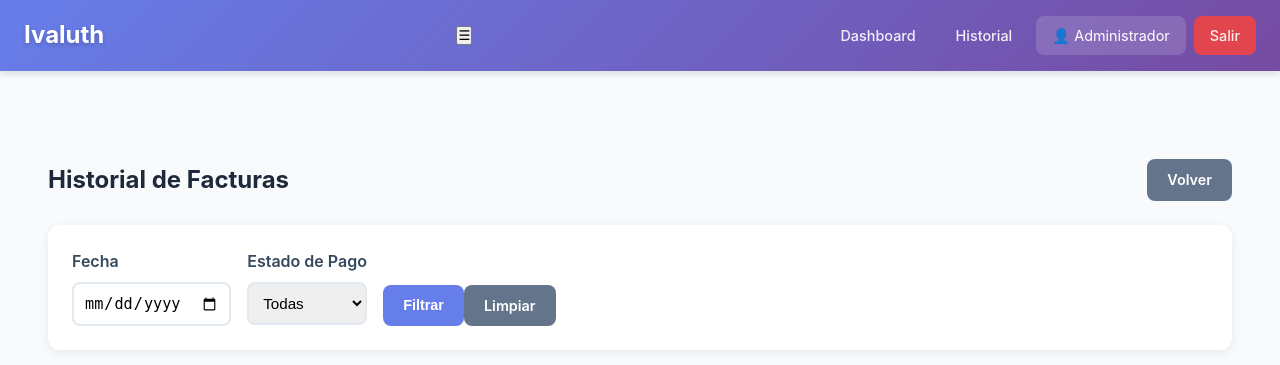
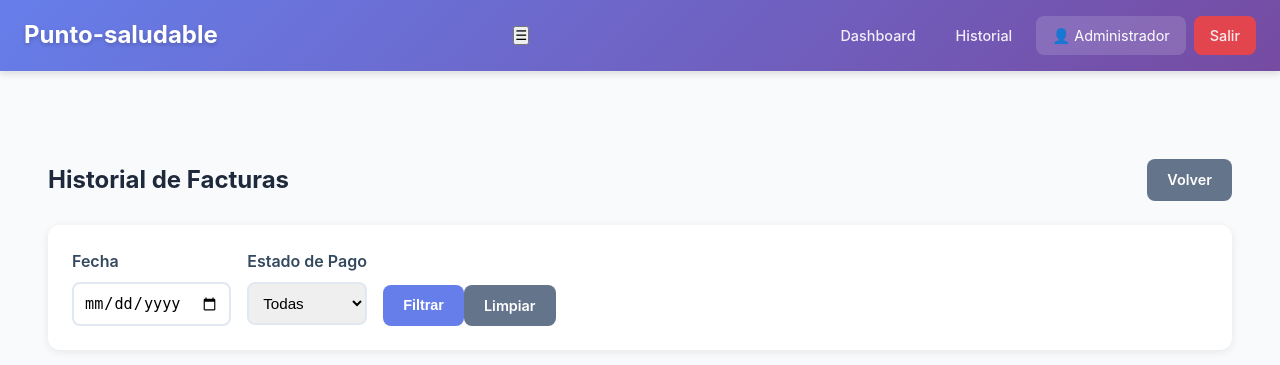
Before and after one commit to vallejoj645/Punto-saludable, a Flask app: page /facturas in a window 1280 px wide. Shown: the top 365 px of the page. Run offline with Flask 3, Linux system fonts and the light colour scheme; a user stored in the database is signed in; data that the repository does not hold is empty.

Commit message:
se cambio el nombre de la empresa

```diff
--- a/templates/administrar_menu.html
+++ b/templates/administrar_menu.html
@@ -196,7 +196,7 @@
 <body>
     <nav class="navbar">
         <div class="nav-container">
-            <div class="nav-brand">Ivaluth</div>
+            <div class="nav-brand">Punto-saludable</div>
             <div class="nav-menu">
                 <a href="{{ url_for('dashboard') }}" class="nav-link">Dashboard</a>
                 <a href="{{ url_for('administrar_mesas') }}" class="nav-link">Mesas</a>
--- a/templates/administrar_usuarios.html
+++ b/templates/administrar_usuarios.html
@@ -266,7 +266,7 @@
 <body>
     <nav class="navbar">
         <div class="nav-container">
-            <div class="nav-brand">Ivaluth</div>
+            <div class="nav-brand">Punto-saludable</div>
             <div class="nav-menu">
                 <a href="{{ url_for('dashboard') }}" class="nav-link">Dashboard</a>
                 <a href="{{ url_for('administrar_mesas') }}" class="nav-link">Mesas</a>
--- a/templates/base.html
+++ b/templates/base.html
@@ -10,7 +10,7 @@
     {% if current_user.is_authenticated %}
     <nav class="navbar">
         <div class="nav-container">
-            <div class="nav-brand">Ivaluth</div>
+            <div class="nav-brand">Punto-saludable</div>
             <button class="nav-toggle" id="navToggle">☰</button>
             <div class="nav-menu" id="navMenu">
                 {% if current_user.rol != 'cocina' %}
--- a/templates/historial.html
+++ b/templates/historial.html
@@ -99,7 +99,7 @@
     <!-- Navbar -->
     <nav class="navbar">
         <div class="nav-container">
-            <div class="nav-brand">Ivaluth</div>
+            <div class="nav-brand">Punto-saludable</div>
             <div class="nav-menu">
                 <a href="{{ url_for('dashboard') }}" class="nav-link">Dashboard</a>
                 <a href="{{ url_for('historial') }}" class="nav-link active">Historial</a>
--- a/templates/nuevo_pedido.html
+++ b/templates/nuevo_pedido.html
@@ -398,7 +398,7 @@
 <body>
     <nav class="navbar">
         <div class="nav-container">
-            <div class="nav-brand">Ivaluth</div>
+            <div class="nav-brand">Punto-saludable</div>
         </div>
     </nav>
 
```
